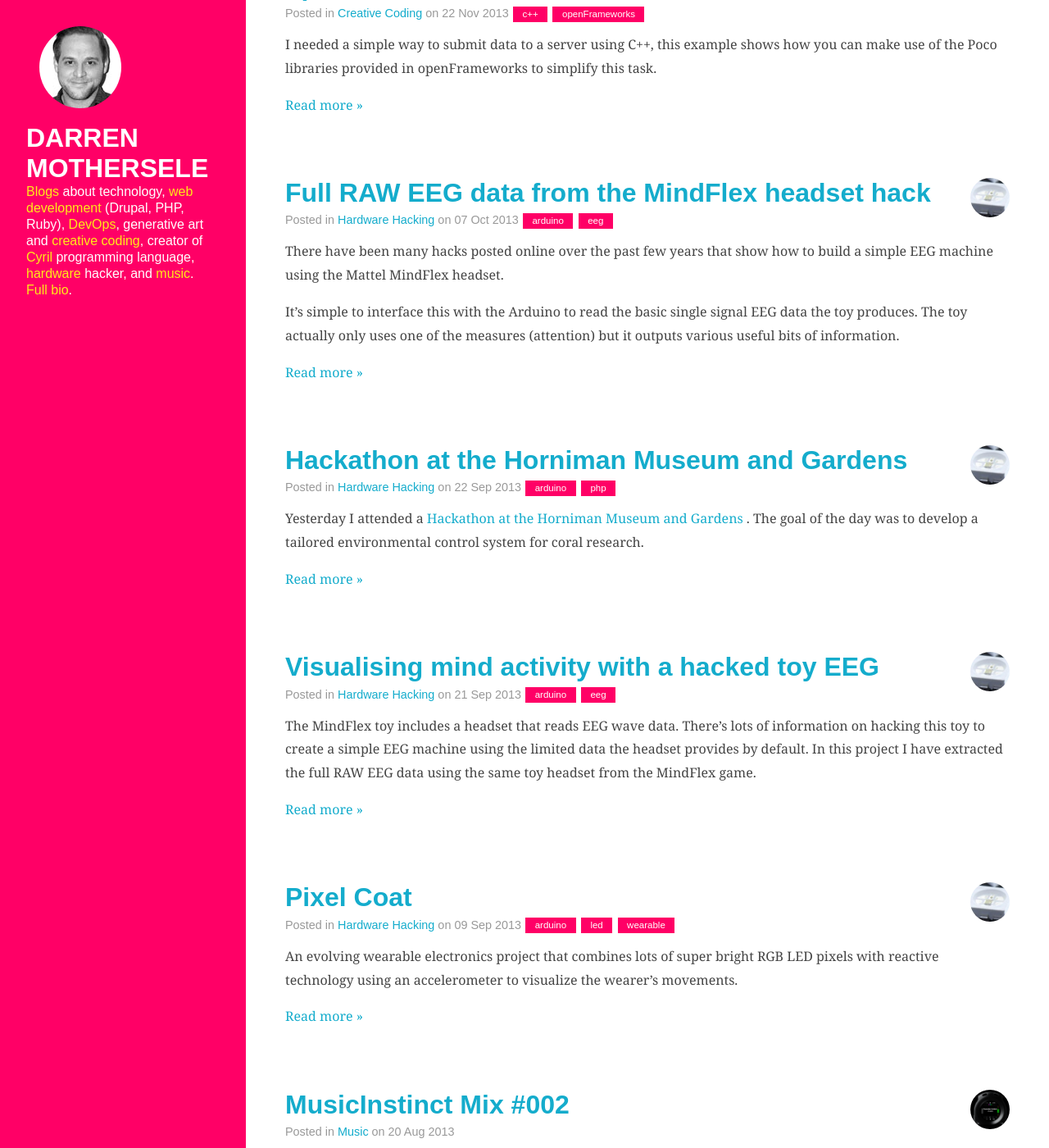
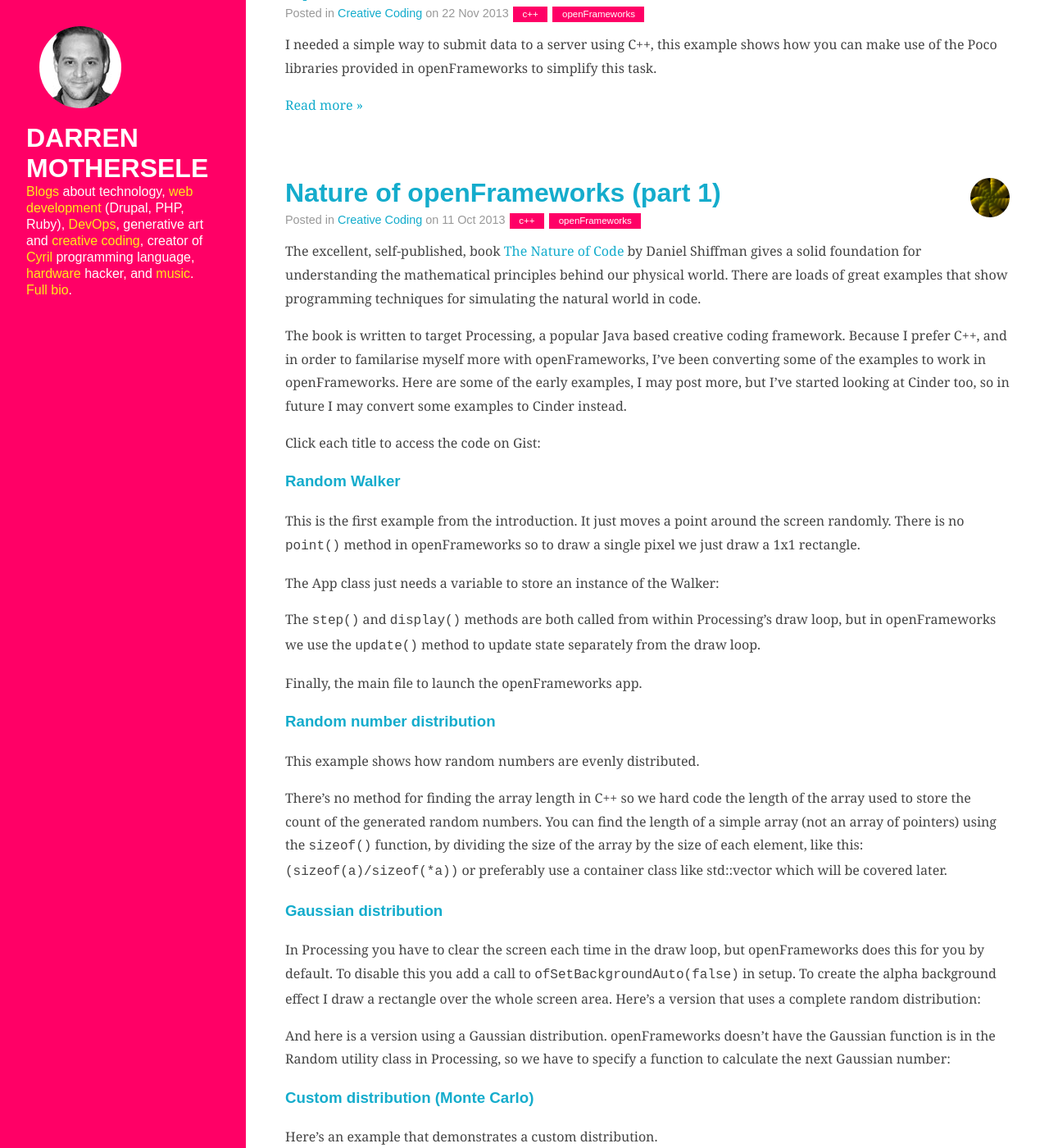
Before and after one commit to darrenmothersele/darrenmothersele.github.io, a Jekyll site: the page built from blog/index.html, in a window 1280 px wide and 1400 px high, scrolled down 418 px. Shown: the whole window at 82% size. Built offline with Jekyll 4.4.1, drawn with Linux system fonts in a browser that asks for light colours; Markdown is read by kramdown in place of the engine named in the settings; the list of posts is cut into pages by our own code; some of the changed text lies outside the part shown.

```diff
--- /dev/null
+++ b/_posts/2013-10-11-nature-of-openframeworks.md
@@ -0,0 +1,73 @@
+---
+layout: post
+title: Nature of openFrameworks (part 1)
+feed: true
+category: creative-coding
+tags: c++ openFrameworks
+---
+The excellent, self-published, book <a href="http://natureofcode.com/">
+The Nature of Code</a> by Daniel Shiffman gives a solid foundation for
+understanding the mathematical principles behind our physical world. There
+are loads of great examples that show programming techniques for simulating
+the natural world in code.
+
+<!-- break -->
+The book is written to target Processing, a popular Java based creative
+coding framework. Because I prefer C++, and in order to familarise myself
+more with openFrameworks, I've been converting some of the examples to work
+in openFrameworks. Here are some of the early examples, I may post more,
+but I've started looking at Cinder too, so in future I may convert some examples to
+Cinder instead.
+
+Click each title to access the code on Gist:
+
+### <a href="https://gist.github.com/darrenmothersele/6934845">Random Walker</a>
+
+This is the first example from the introduction. It just moves a point around
+the screen randomly. There is no `point()` method in openFrameworks so to draw
+a single pixel we just draw a 1x1 rectangle.
+
+The App class just needs a variable to store an instance of the Walker:
+
+The `step()` and `display()` methods are both called from within Processing's
+draw loop, but in openFrameworks we use the `update()` method to update state
+separately from the draw loop.
+
+Finally, the main file to launch the openFrameworks app.
+
+
+### <a href="https://gist.github.com/darrenmothersele/7875888">Random number distribution</a>
+
+This example shows how random numbers are evenly distributed.
+
+There's no method for finding the array length in C++ so we hard code the
+length of the array used to store the count of the generated random numbers.
+You can find the length of a simple array (not an array of pointers) using
+the `sizeof()` function, by dividing the size of the array by the size of
+each element, like this: `(sizeof(a)/sizeof(*a))` or preferably use a container
+class like std::vector which will be covered later.
+
+
+### <a href="https://gist.github.com/darrenmothersele/7875908">Gaussian distribution</a>
+
+In Processing you have to clear the screen each time in the draw loop, but
+openFrameworks does this for you by default. To disable this you add a call
+to `ofSetBackgroundAuto(false)` in setup. To create the alpha background
+effect I draw a rectangle over the whole screen area. Here's a version that
+uses a complete random distribution:
+
+And here is a version using a Gaussian distribution. openFrameworks doesn't have
+the Gaussian function is in the Random utility class in Processing, so we have
+to specify a function to calculate the next Gaussian number:
+
+
+###  <a href="https://gist.github.com/darrenmothersele/7875928">Custom distribution (Monte Carlo)</a>
+
+Here's an example that demonstrates a custom distribution.
+
+### <a href="https://gist.github.com/darrenmothersele/7875942">Perlin Noise</a>
+
+`ofNoise` is the openFrameworks equivalent of processing's `noise()` function.
+It returns a float between 0 and 1. openFrameworks also has an equivalent of
+map function (`ofMap`) that maps the noise value (which is 0 - 1) to the
+range 0 - height.
--- a/creative-coding/index.html
+++ b/creative-coding/index.html
@@ -10,4 +10,8 @@ I've always been fascinated by geometric forms and the beauty of algorithms.
 
 <a href="/cyril/">Cyril</a> has it's own section.
 
+If you're local and interested in finding out more about creative coding, join the
+<a href="http://www.meetup.com/london-creative-coding/">London creative coding
+meetup group</a>.
+
 More details coming soon...
```
Also changed, not shown: _posts/2013-05-08-hackers-diet.md (added, +74 -0 lines).
